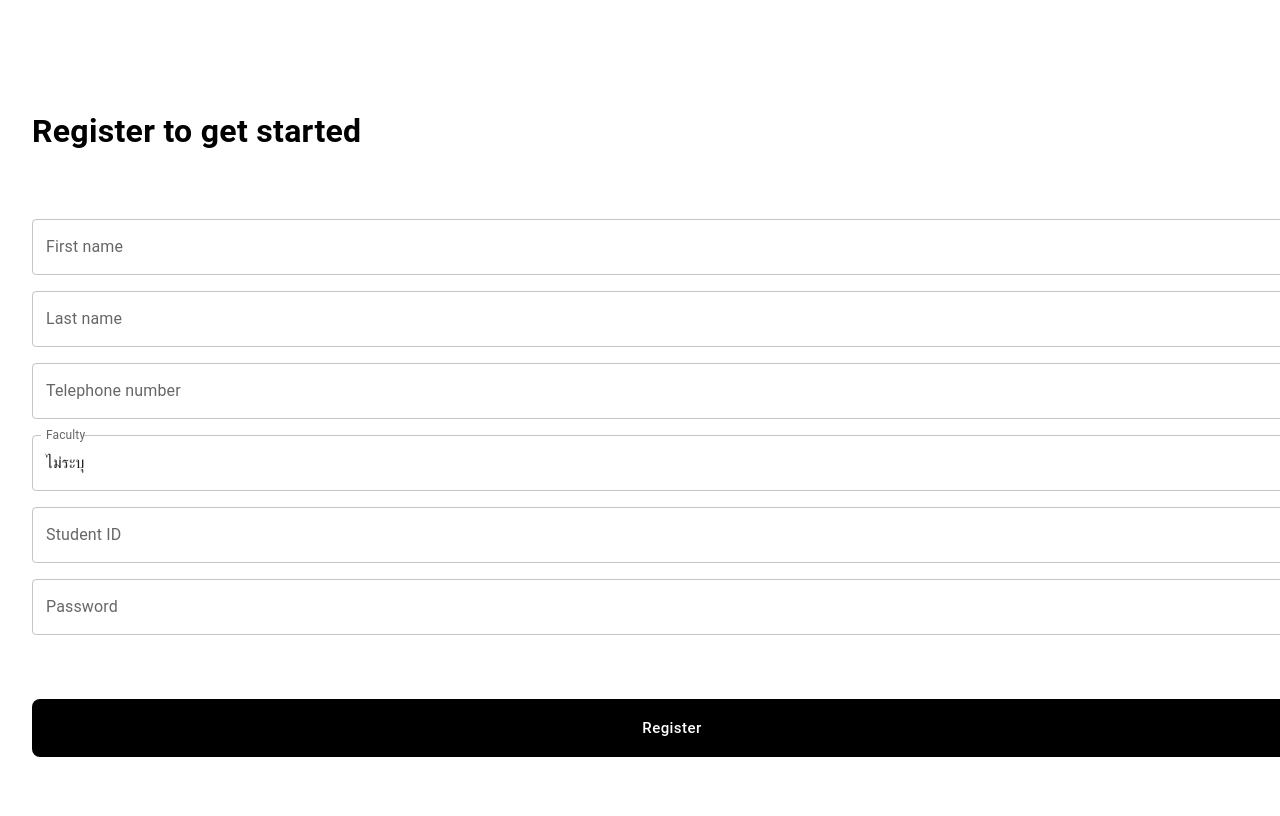
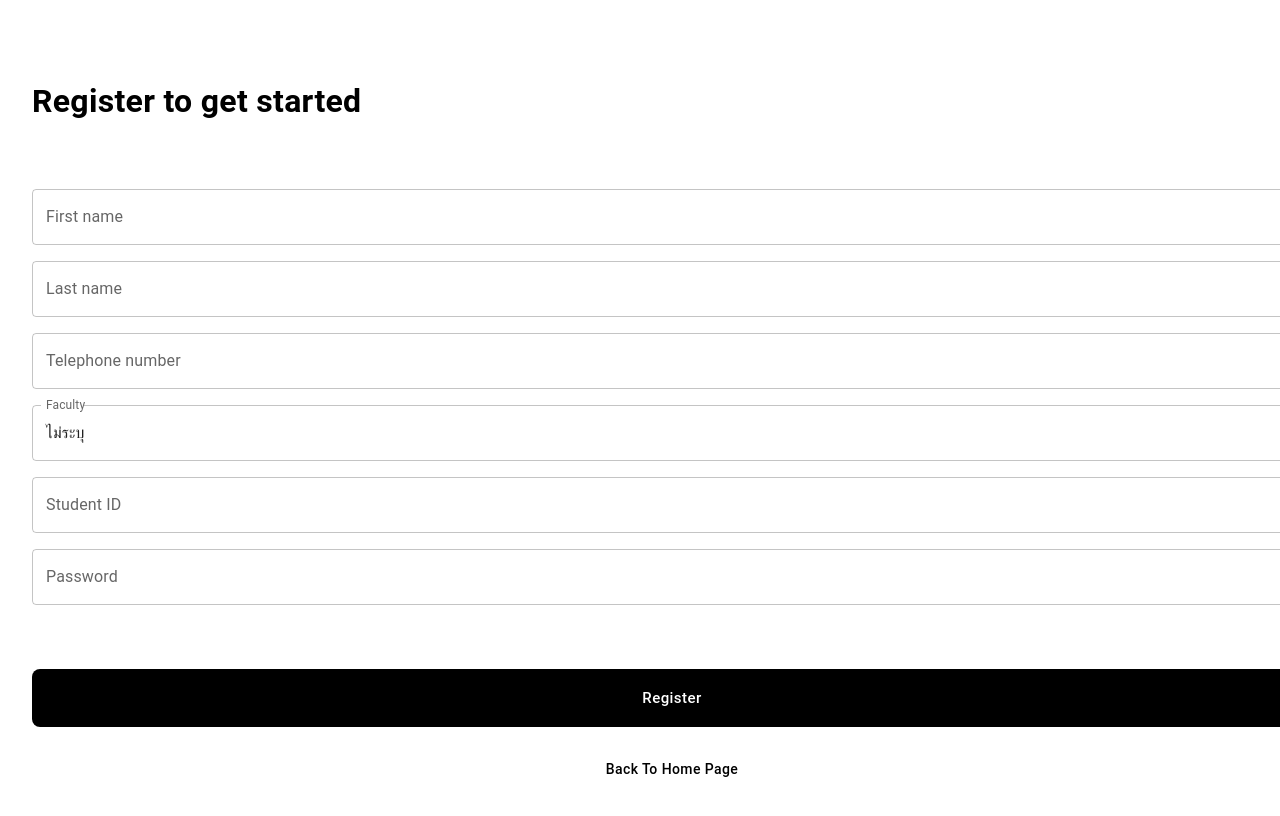
Before and after one commit to EIJI01/Project_RoundUp, a Next.js app in the folder round-up/: page /register in a window 1280 px wide. Shown: the top 816 px of the page. Built offline with nearby package versions, Linux system fonts and the light colour scheme.

Commit message:
update frontend

```diff
--- a/round-up/src/pages/register/index.tsx
+++ b/round-up/src/pages/register/index.tsx
@@ -13,8 +13,10 @@ import {
 import React from "react";
 import { Theme, useTheme } from "@mui/material/styles";
 import { FACULTY } from "@/data/faculty";
+import { useRouter } from "next/router";
 
 const Register = () => {
+  const router = useRouter();
   const [faculty, setFaculty] = React.useState<string | null>(null);
 
   const theme = useTheme();
@@ -107,6 +109,15 @@ const Register = () => {
           type="password"
         />
       </Box>
+      <Box
+        sx={{
+          width: "100%",
+          display: "flex",
+          gap: "24px",
+          flexDirection: "column",
+        }}
+      >
+        {" "}
         <Button
           variant="contained"
           disableElevation
@@ -119,9 +130,27 @@ const Register = () => {
             textTransform: "capitalize",
             paddingY: "16px",
           }}
+          onClick={() => {
+            // router.push(".");
+          }}
         >
           Register
         </Button>
+        <Button
+          disableElevation
+          fullWidth
+          sx={{
+            color: "black",
+            backgroundColor: "white",
+            textTransform: "capitalize",
+          }}
+          onClick={() => {
+            router.push(".");
+          }}
+        >
+          Back To Home Page
+        </Button>
+      </Box>
     </Box>
   );
 };
```
Also changed, not shown: round-up/src/pages/login/index.tsx (+27 -2 lines). Lines whose indentation alone changed are shown as unchanged.
